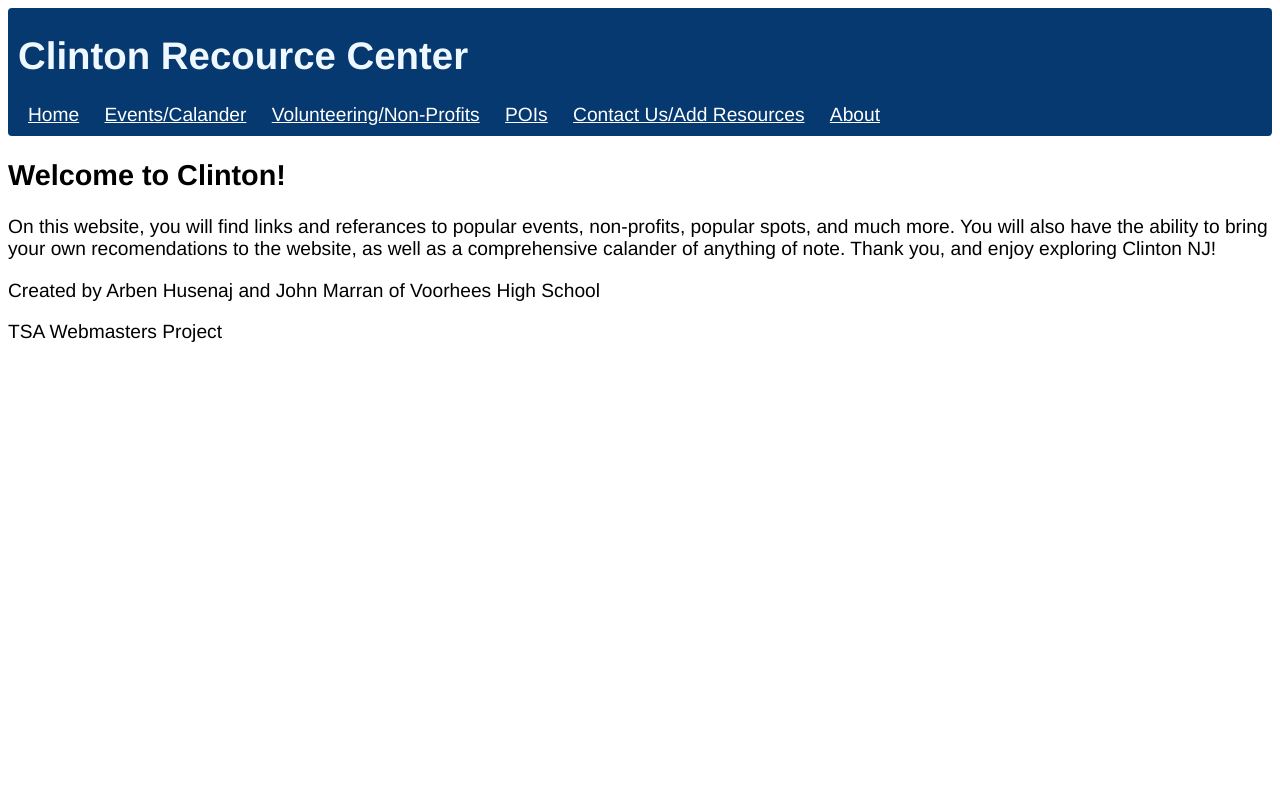
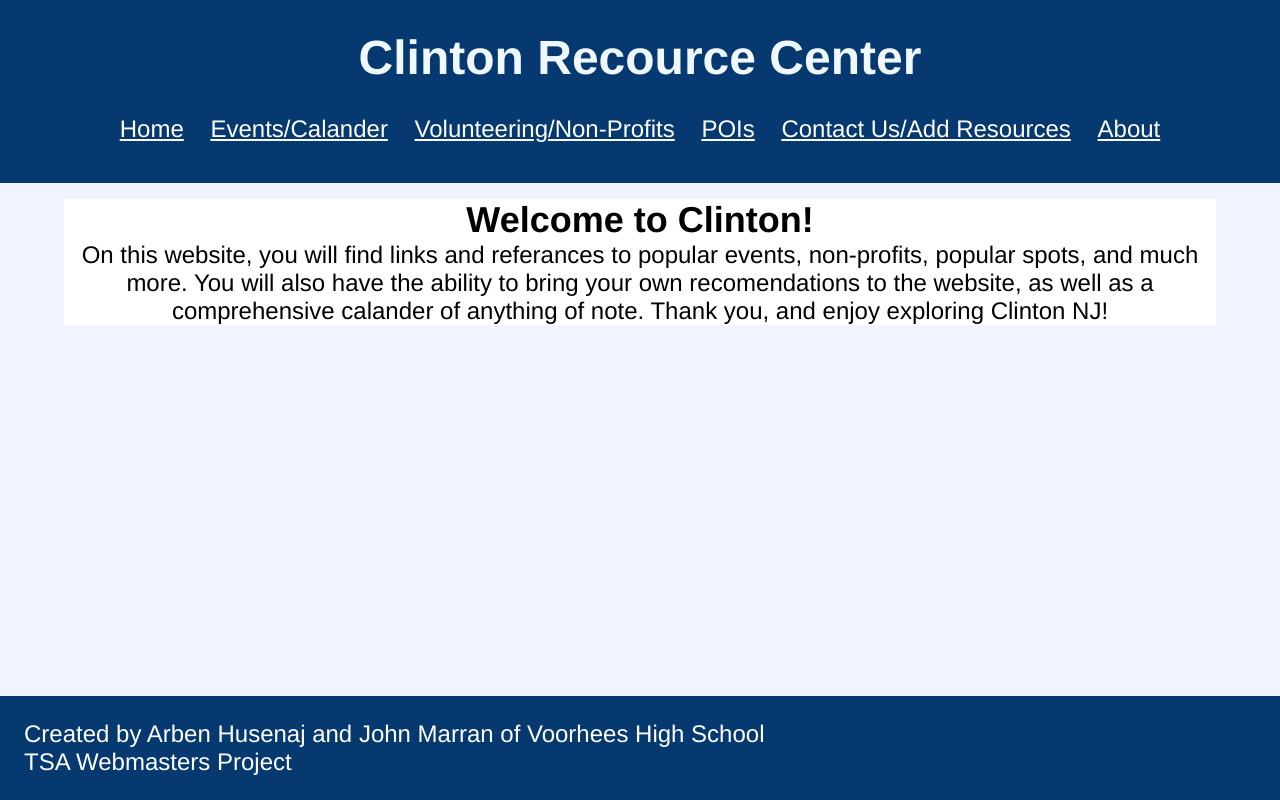
Before and after one commit to Nebra77/clinton-resources, a plain HTML site: page html/index.html in a window 1280 px wide. Drawn offline with Linux system fonts and the light colour scheme; files that its build step writes are made by us from their sources.

Commit message:
Create Calander and update css accordingly

```diff
--- /dev/null
+++ b/events.css
@@ -0,0 +1,12 @@
+main{
+
+}
+#list{
+    display: inline-block;
+    width: 30rem;
+}
+.fc{
+    color: #063970;
+    width: 30rem;
+    display:inline-block;
+}
--- a/html/index.html
+++ b/html/index.html
@@ -4,9 +4,10 @@
     <meta charset="UTF-8">
     <meta name="viewport" content="width=at, initial-scale=1.0">
     <title>Clinton Resources</title>
-    <link rel="icon" href="images/favicon.png">
-    <link rel="stylesheet" href="style.css">
+    <link rel="icon" href="../images/favicon.png">
+    <link rel="stylesheet" href="../style.css">
 </head>
+<body>
     <header>
         <h1>Clinton Recource Center</h1>
         <ul>
@@ -18,23 +19,24 @@
             <li><a href="about.html">About</a></li>
         </ul>
     </header>
-<body>
+    <main>
         <div id="welcome">
             <h2>Welcome to Clinton!</h2>
             <p>On this website, you will find links and referances to popular events, non-profits, popular spots, and much more.
             You will also have the ability to bring your own recomendations to the website, as well as a comprehensive calander
             of anything of note. Thank you, and enjoy exploring Clinton NJ!</p>
         </div>
-<div id="highlights">
-    <div id="highEvent1"></div>
+        <section id="highlights">
+            <div id="highEvent1"></d6iv>
             <div id="highEvent2"></div>
             <div id="highNon1"></div>
             <div id="highNon2"></div>
             <div id="highPOI"></div>
-</div>
-</body>
+        </section>
+    </main>
     <footer>
         <p>Created by Arben Husenaj and John Marran of Voorhees High School</p>
         <p>TSA Webmasters Project</p>
     </footer>
+</body>
 </html>
--- a/style.css
+++ b/style.css
@@ -1,14 +1,19 @@
+*{
+    padding:0;
+    margin: 0;
+    box-sizing: border-box;
+}
 html{
-    background-color:white;
+    background-color:rgb(239, 244, 255);
     font-family:'Franklin Gothic Medium', 'Arial Narrow', Arial, sans-serif;
-    font-size: 1.2rem;
+    font-size: 1.5rem;
 
 }
 header{
     background-color: #063970;
-    padding: 0.1px 2px 10px 10px;
+    padding: 30px;
     color: aliceblue;
-    border-radius: 4px;
+    text-align: center;
 }
 header li{
     display:inline;
@@ -18,12 +23,28 @@ header li{
 
 }
 header ul{
-    margin: 0;
+    margin: 30px;
+    margin-bottom: 10px;
     padding: 0;
 }
 footer{
-
+    background-color: #063970;
+    color: white;
+    padding: 1rem;
+    margin-top: 0.5rem;
 }
 header a{
     color: white;
 }
+#welcome{
+    background-color: rgb(255, 255, 255);
+    border-radius: 2px;
+    width: 90%;
+    text-align: center;
+    margin: 2vh auto;
+}
+body{
+    min-height: 100dvh;
+    display: grid;
+    grid-template-rows: auto 1fr auto;
+}
```
Also changed, not shown: eventCalander.js (added, +13 -0 lines), html/about.html (+2 -2 lines), html/contact.html (+2 -2 lines), html/events.html (+15 -5 lines), html/poi.html (+2 -2 lines), html/volunteer.html (+2 -2 lines). Lines whose indentation alone changed are shown as unchanged.
